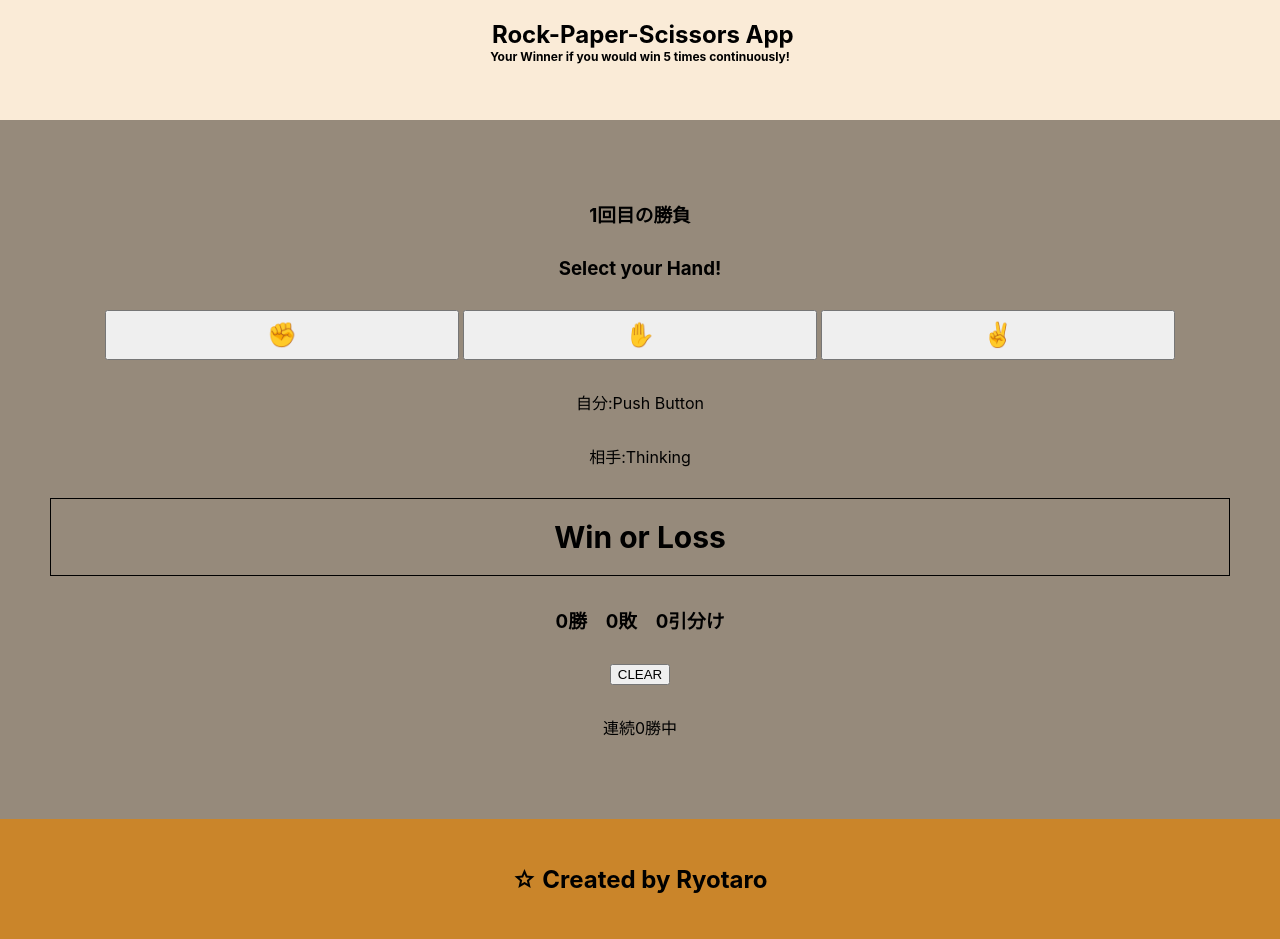
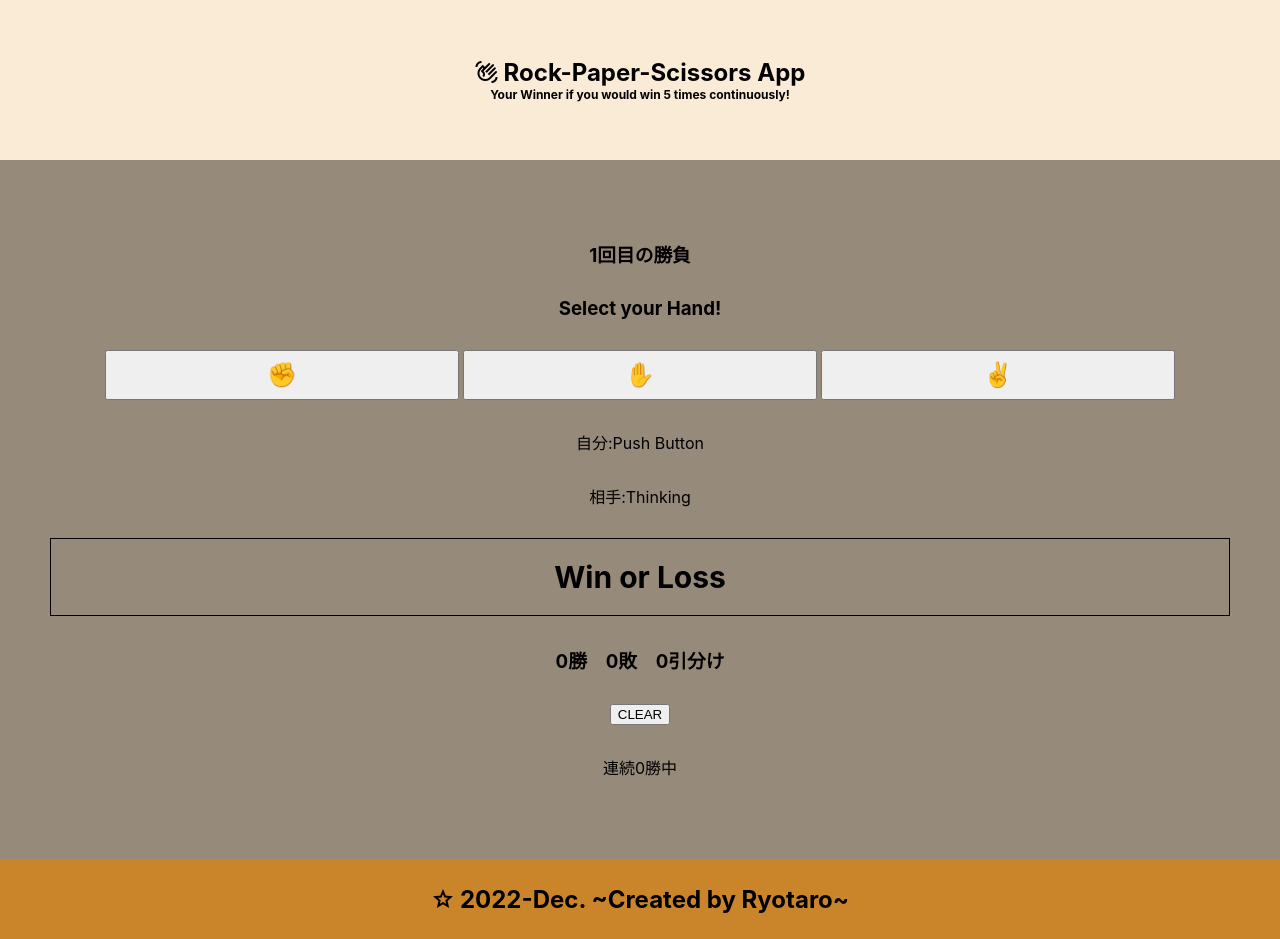
Before and after one commit to ryotaro-0805/rock-paper-scissors-App, a Next.js app: page / in a window 1280 px wide. Built offline with nearby package versions, Linux system fonts and the light colour scheme.

Commit message:
💄 修正した

```diff
--- a/pages/index.js
+++ b/pages/index.js
@@ -75,9 +75,10 @@ export default function Home() {
         <header className={styles.header}>
           <div>
           <h2><span className="material-symbols-outlined">
-          </span> Rock-Paper-Scissors App</h2>
+          waving_hand</span>
+          Rock-Paper-Scissors App</h2>
+          <h3>Your Winner if you would win 5 times continuously!</h3>
           </div>
-          <h3>Your Winner if you would win 5 times continuously!</h3>
         </header>
         <main className={
           conWin > 1 ? `${mainStyle[0]} ${mainStyle[conWin - 1]}` : mainStyle[0]
@@ -108,9 +109,7 @@ export default function Home() {
           {!myHand && <button onClick={clearFnc}>CLEAR</button>}
           <p>連続{conWin}勝中</p>
         </main >
-        <footer className={styles.footer}><h2><span className="material-symbols-outlined">
-          star
-        </span> Created by Ryotaro</h2></footer>
+        <footer className={styles.footer}><h2><span className="material-symbols-outlined">star</span>2022-Dec. ~Created by Ryotaro~</h2></footer>
       </div >
       :
       <div className={styles.winner}>
--- a/styles/Home.module.css
+++ b/styles/Home.module.css
@@ -40,11 +40,8 @@
 }
 
 .header{
-  height: 15vh;
+  height: 20vh;
   background-color: antiquewhite;
-}
-
-.header div{
   display: flex;
   align-items: center;
   justify-content: center;
@@ -52,7 +49,7 @@
 
 .header h2{
   padding: 0;
-  margin: 20px 0 0 0;
+  margin: 0 0 0 0;
 }
 
 .header h3{
@@ -94,7 +91,7 @@
 }
 
 .footer{
-  height: 15vh;
+  height: 10vh;
   background-color: rgb(202, 133, 42);
   display: flex;
   justify-content: center;
--- a/styles/globals.css
+++ b/styles/globals.css
@@ -22,6 +22,7 @@ p,h1,h2,h3{
 
 span{
   vertical-align: -3px;
+  margin-right: 5px;
 }
 
 a {
```
